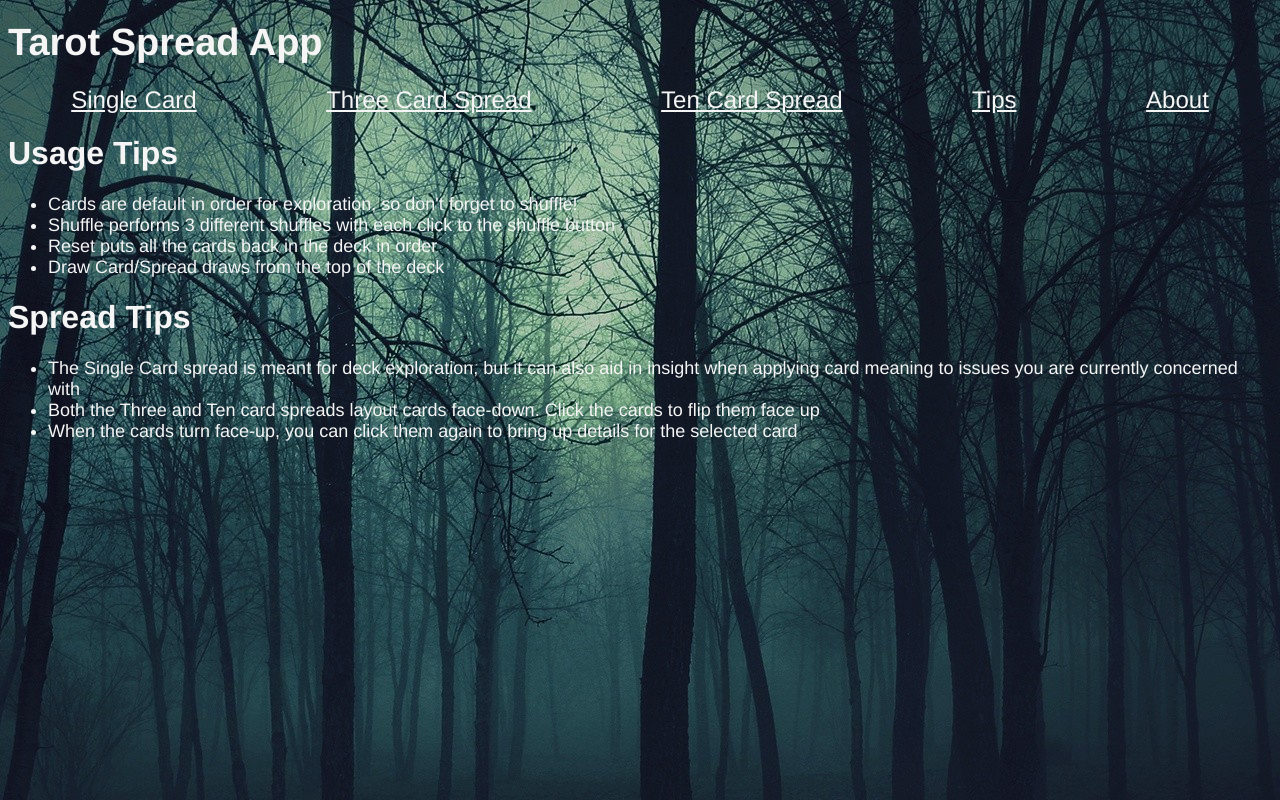
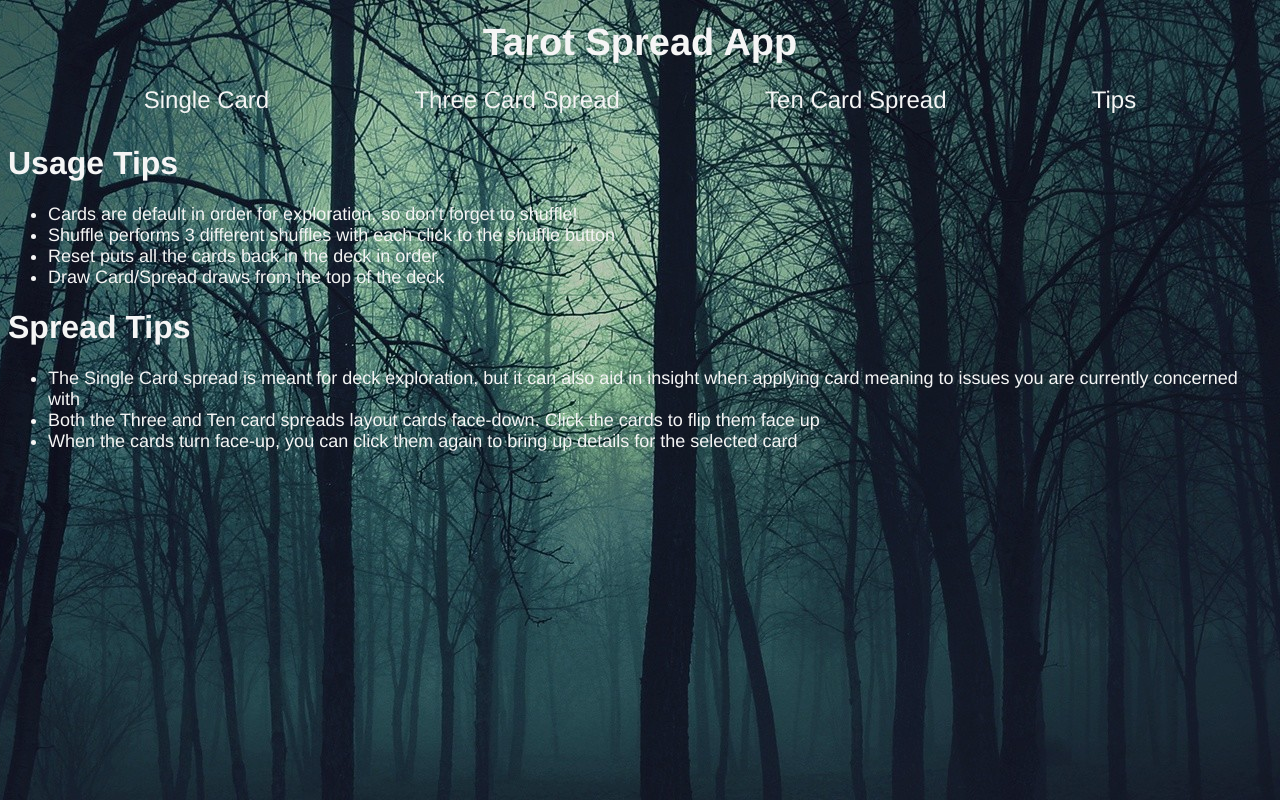
Before and after one commit to AaronTheBruce/Tarot, a React (Create React App) app: page / in a window 1280 px wide. Built offline with nearby package versions, Linux system fonts and the light colour scheme.

Commit message:
Comment out About page and clean-up

```diff
--- a/package.json
+++ b/package.json
@@ -4,6 +4,7 @@
   "private": true,
   "dependencies": {
     "@material-ui/core": "^4.11.0",
+    "@material-ui/icons": "^4.11.2",
     "@material-ui/styles": "^4.10.0",
     "antd": "^4.4.1",
     "react": "^16.13.1",
--- a/public/index.html
+++ b/public/index.html
@@ -2,12 +2,18 @@
 <html lang="en">
   <head>
     <meta charset="utf-8" />
-    <meta property="og:title" content="Tarot Spread App">
-    <meta property="og:image" content="https://tarot-spread-app.herokuapp.com/images/TarotCardLayout.JPG">
-    <meta property="og:description" content="Built with a React front-end that interfaces with a JSON data-set which models a 78 card Tarot Deck. Spread components were developed using custom CSS grids which control the layout of cards.">
-    <meta property="og:url" content="https://tarot-spread-app.herokuapp.com/">
-    <link rel="icon" href="/images/favicon_io.png" type="image/x-icon">
-    <link rel="stylesheet" href="font-awesome-4.7.0/css/font-awesome.min.css">
+    <meta property="og:title" content="Tarot Spread App" />
+    <meta
+      property="og:image"
+      content="https://tarot-spread-app.herokuapp.com/images/TarotCardLayout.JPG"
+    />
+    <meta
+      property="og:description"
+      content="Built with a React front-end that interfaces with a JSON data-set which models a 78 card Tarot Deck. Spread components were developed using custom CSS grids which control the layout of cards."
+    />
+    <meta property="og:url" content="https://tarot-spread-app.herokuapp.com/" />
+    <link rel="icon" href="/images/favicon_io.png" type="image/x-icon" />
+    <link rel="stylesheet" href="font-awesome-4.7.0/css/font-awesome.min.css" />
     <title>Tarot Spread App</title>
   </head>
   <body>
--- a/src/App.js
+++ b/src/App.js
@@ -1,22 +1,28 @@
 import React from 'react';
 import { Nav } from './components/Navbar';
 import { makeStyles } from '@material-ui/core/styles';
+import Social from './components/Social'
+import Header from './components/Header';
 
 const useStyles = makeStyles((theme) => ({
   title: {
+    display: "flex",
     color: "whitesmoke",
     textDecoration: "none",
-    fontSize: "38px"
+    fontSize: "38px",
+    justifyContent: "center",
   }
 }));
 
 function App() {
   const classes = useStyles();
   return (
-    <>
+    <div>
       <h1><a href="/" className={classes.title}>Tarot Spread App</a></h1>
       <Nav />
-    </>
+      {/* <Header /> */}
+      {/* <Social /> */}
+    </div>
   );
 }
 
--- a/src/components/About.js
+++ b/src/components/About.js
@@ -1,7 +1,7 @@
-import React from 'react'
-import { makeStyles } from '@material-ui/core/styles'
+import React from 'react';
+import { makeStyles } from '@material-ui/core/styles';
 import { Grid, Paper } from '@material-ui/core';
-import Social from './Social'
+import Social from './Social';
 
 const useStyles = makeStyles({
 
@@ -12,7 +12,7 @@ const useStyles = makeStyles({
   },
 
   imgBody: {
-    display: "inline-flex",
+    display: "inline-column",
     justifyContent: "center",
     backgroundColor: "rgba(205, 219, 222, 0.57)",
     margin: "40px 10px",
@@ -47,10 +47,11 @@ const About = () => {
       <Grid item lg={4}>
         <Paper className={classes.imgBody}>
           <img src="/images/aaron.jpg"></img>
+          <Social />
         </Paper>
       </Grid>
-      <Grid item xs={12}>
-        <Social />
+      <Grid item sm={12}>
+
       </Grid>
     </Grid>
   )
--- /dev/null
+++ b/src/components/Header.js
@@ -0,0 +1,99 @@
+import React from 'react';
+import { makeStyles } from '@material-ui/core/styles';
+import { BrowserRouter, Switch, Route, NavLink } from 'react-router-dom';
+import AppBar from '@material-ui/core/AppBar';
+import Toolbar from '@material-ui/core/Toolbar';
+import Button from '@material-ui/core/Button';
+import IconButton from '@material-ui/core/IconButton';
+import MenuIcon from '@material-ui/icons/Menu';
+import Menu from '@material-ui/core/Menu';
+import MenuItem from '@material-ui/core/MenuItem';
+import SingleCard from './SingleCard';
+import ThreeCard from './ThreeCard';
+import TenCard from './TenCard';
+import Tips from './Tips';
+import About from './About';
+
+const useStyles = makeStyles((theme) => ({
+  root: {
+    flexGrow: 1,
+  },
+  menuButton: {
+    marginRight: theme.spacing(2),
+  },
+  title: {
+    flexGrow: 1,
+  },
+  nav: {
+    [theme.breakpoints.up("md")]: {
+      display: "flex",
+      justifyContent: "space-around",
+      marginLeft: "5%",
+      marginRight: "5%",
+    },
+    [theme.breakpoints.down("sm")]: {
+      display: "inline-grid",
+      marginLeft: "5%",
+    },
+    paddingBottom: "10px",
+  },
+  color: {
+    color: "whitesmoke",
+    webkitTextStroke: "2px black",
+    textDecoration: "none",
+  }
+}));
+
+export default function Header() {
+  const classes = useStyles();
+
+  const [anchorEl, setAnchorEl] = React.useState(null);
+
+  const handleClick = (event) => {
+    setAnchorEl(event.currentTarget);
+  };
+
+  const handleClose = () => {
+    setAnchorEl(null);
+  };
+
+  return (
+    <div className={classes.root}>
+      <AppBar position="static">
+        <Toolbar>
+          <IconButton edge="start" className={classes.menuButton} color="inherit" aria-label="menu">
+            <MenuIcon aria-controls="simple-menu" aria-haspopup="true" onClick={handleClick} />
+            <Menu
+              id="simple-menu"
+              anchorEl={anchorEl}
+              keepMounted
+              open={Boolean(anchorEl)}
+              onClose={handleClose}
+            >
+              <MenuItem onClick={handleClose}>Single Card</MenuItem>
+              <MenuItem onClick={handleClose}>Three Card</MenuItem>
+              <MenuItem onClick={handleClose}>Ten Card</MenuItem>
+            </Menu>
+          </IconButton>
+          <BrowserRouter>
+            <nav className={classes.nav}>
+              <NavLink className={classes.color} to="/SingleCard">Single Card</NavLink>
+              <NavLink className={classes.color} to="/ThreeCard">Three Card Spread</NavLink>
+              <NavLink className={classes.color} to="/TenCard">Ten Card Spread</NavLink>
+              <NavLink className={classes.color} to="/">Tips</NavLink>
+              <NavLink className={classes.color} to="/about">About</NavLink>
+            </nav>
+            <Switch>
+              <Route path="/SingleCard" render={() => <SingleCard />} />
+              <Route path="/ThreeCard" render={() => <ThreeCard />} />
+              <Route path="/TenCard" render={() => <TenCard />} />
+              <Route path="/About" render={() => <About />} />
+              <Route path="/" render={() => <Tips />} />
+            </Switch>
+          </BrowserRouter>
+          <Button color="inherit">Login</Button>
+        </Toolbar>
+      </AppBar>
+    </div>
+  );
+}
--- a/src/components/Navbar.js
+++ b/src/components/Navbar.js
@@ -6,22 +6,25 @@ import TenCard from './TenCard';
 import Tips from './Tips';
 import About from './About';
 import { makeStyles } from '@material-ui/core/styles';
-import useMediaQuery from '@material-ui/core/useMediaQuery';
 
 const useStyles = makeStyles((theme) => ({
     nav: {
         [theme.breakpoints.up("md")]:{
             display: "flex",
-            justifyContent: "space-between",
+            justifyContent: "space-around",
             marginLeft: "5%",
             marginRight: "5%",
         },
         [theme.breakpoints.down("sm")]:{
             display: "inline-grid",
-        }
+            marginLeft: "5%",
+        },
+        paddingBottom: "10px",
     },
     color: {
         color: "whitesmoke",
+        webkitTextStroke: "2px black",
+        textDecoration: "none",
     }
 }));
 
@@ -34,13 +37,13 @@ export const Nav = () => {
                 <NavLink className={classes.color} to="/ThreeCard">Three Card Spread</NavLink>
                 <NavLink className={classes.color} to="/TenCard">Ten Card Spread</NavLink>
                 <NavLink className={classes.color} to="/">Tips</NavLink>
-                <NavLink className={classes.color} to="/about">About</NavLink>
+                {/* <NavLink className={classes.color} to="/about">About</NavLink> */}
             </nav>
             <Switch>
                 <Route path="/SingleCard" render={() => <SingleCard />} />
                 <Route path="/ThreeCard" render={() => <ThreeCard />} />
                 <Route path="/TenCard" render={() => <TenCard />} />
-                <Route path="/About" render={() => <About />} />
+                {/* <Route path="/About" render={() => <About />} /> */}
                 <Route path="/" render={() => <Tips />} />
             </Switch>
         </BrowserRouter>
--- a/src/components/SingleCard.js
+++ b/src/components/SingleCard.js
@@ -2,13 +2,14 @@ import React, { useState, useEffect } from 'react'
 import { getDeck, getCard, spliceShuffle, stackSuffle, riffleShuffle, renderKeywords } from '../utils/scripts.js';
 import { Button } from '@material-ui/core';
 import { makeStyles } from '@material-ui/core/styles';
+import Social from './Social';
 import theme from '../theme.js';
 
 // theme.palette.background
 const useStyles = makeStyles((theme) => ({
     button: {
         color: "black",
-    }
+    },
 }));
 
 const SingleCard = () => {
--- a/src/components/Social.js
+++ b/src/components/Social.js
@@ -1,60 +1,57 @@
 import React from 'react';
 import { makeStyles } from '@material-ui/core/styles';
-import { Grid, Paper } from '@material-ui/core';
+import { Grid } from '@material-ui/core';
 
 const useStyles = makeStyles({
-
   header: {
-    color: "#FFF",
-    fontSize: "1em",
+    // color: "#FFF",
+    // fontSize: "1em",
   },
-
   border: {
     minWidth: "250px",
   },
-
-  icon: {
+  iconGrid: {
     display: "flex",
-    backgroundColor: "white",
     justifyContent: "center",
+    backgroundColor: "whitesmoke",
+    borderRadius: "50%",
+    maxWidth: "35px",
+    margin:"10px"
   },
-
 });
 
 const Social = () => {
-
   const classes = useStyles();
-  // " col-lg-offset-0 text-center" " col-lg-8 col-lg-offset-2 text-center"
   return (
-    <footer>
+    <div>
       <Grid container justifyContent="center">
-        <Grid item sm={2} className={classes.icon}>
+        <Grid item sm={2} className={classes.iconGrid}>
           <a href="https://linkedin.com/in/aaronbruce555">
             <i className="fa fa-linkedin"></i>
           </a>
         </Grid>
-        <Grid item sm={2} className={classes.icon}>
+        <Grid item sm={2} className={classes.iconGrid}>
           <a href="https://angel.co/u/aaron-d-bruce">
             <i className="fa fa-angellist"></i>
           </a>
         </Grid>
-        <Grid item sm={2} className={classes.icon}>
+        <Grid item sm={2} className={classes.iconGrid}>
           <a href="https://github.com/AaronTheBruce">
             <i className="fa fa-github"></i>
           </a>
         </Grid>
-        <Grid item sm={2} className={classes.icon}>
+        <Grid item sm={2} className={classes.iconGrid}>
           <a href="mailto:aaronbruce555@gmail.com">
             <i className="fa fa-envelope-o"></i>
           </a>
         </Grid>
-        <Grid item sm={2} className={classes.icon}>
+        <Grid item sm={2} className={classes.iconGrid}>
           <a href="/images/Aaron_Bruce_Resume.pdf">
             <i className="fa fa-file-pdf-o" data-wow-delay=".1s"></i>
           </a>
         </Grid>
       </Grid>
-    </footer>
+    </div>
   );
 }
 
--- a/src/index.js
+++ b/src/index.js
@@ -2,10 +2,11 @@ import React from 'react';
 import ReactDOM from 'react-dom';
 import './index.css';
 import App from './App';
+import Social from './components/Social';
 
 ReactDOM.render(
   <React.StrictMode>
     <App />
   </React.StrictMode>,
-  document.getElementById('root')
+  document.getElementById('root'),
 );
```
Also changed, not shown: 1 other file (tests, documents, lock files or other folders).
